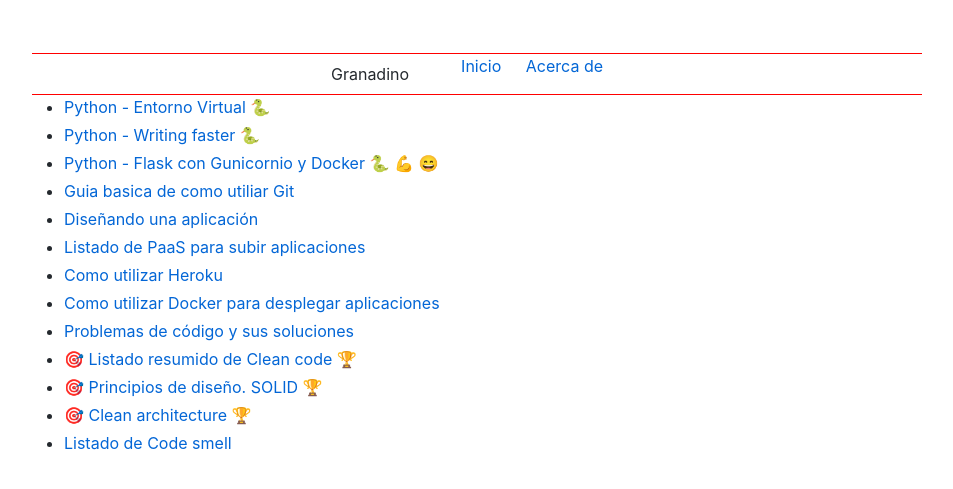
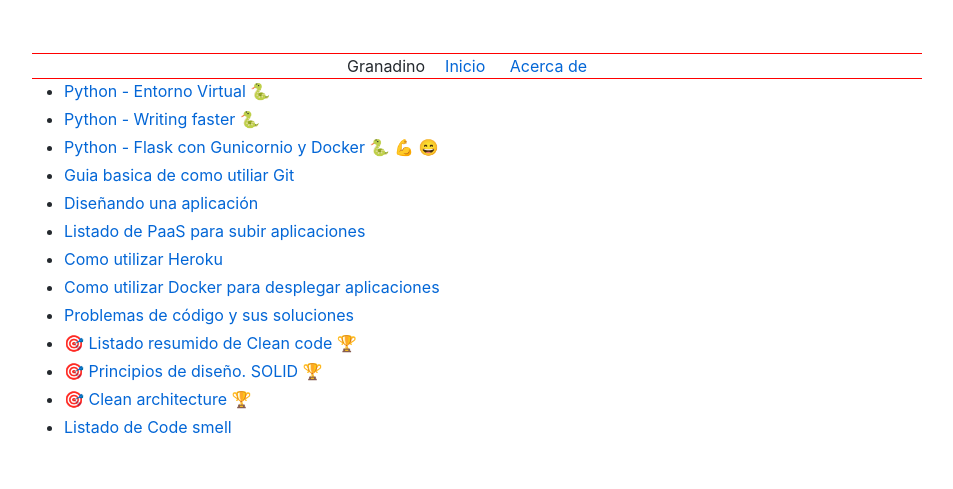
Before and after one commit to Akira3030/formacion, a Jekyll site: the page built from index.md, in a window 1280 px wide. Shown: the top 489 px of the page, without its empty margins (163-1116 px from the left). Built offline with Jekyll 4.4.1, drawn with Linux system fonts in a browser that asks for light colours; emoji names are drawn with the system emoji font.

Commit message:
Update estilo.css

```diff
--- a/assets/css/estilo.css
+++ b/assets/css/estilo.css
@@ -21,7 +21,7 @@
 	padding:0px;
 	margin-right:20px;
 }
-.header-nav ul {
+.markdown-body .header-nav ul {
 	padding:0px;
 	margin:0px;
 	margin-bottom:0px;
```
